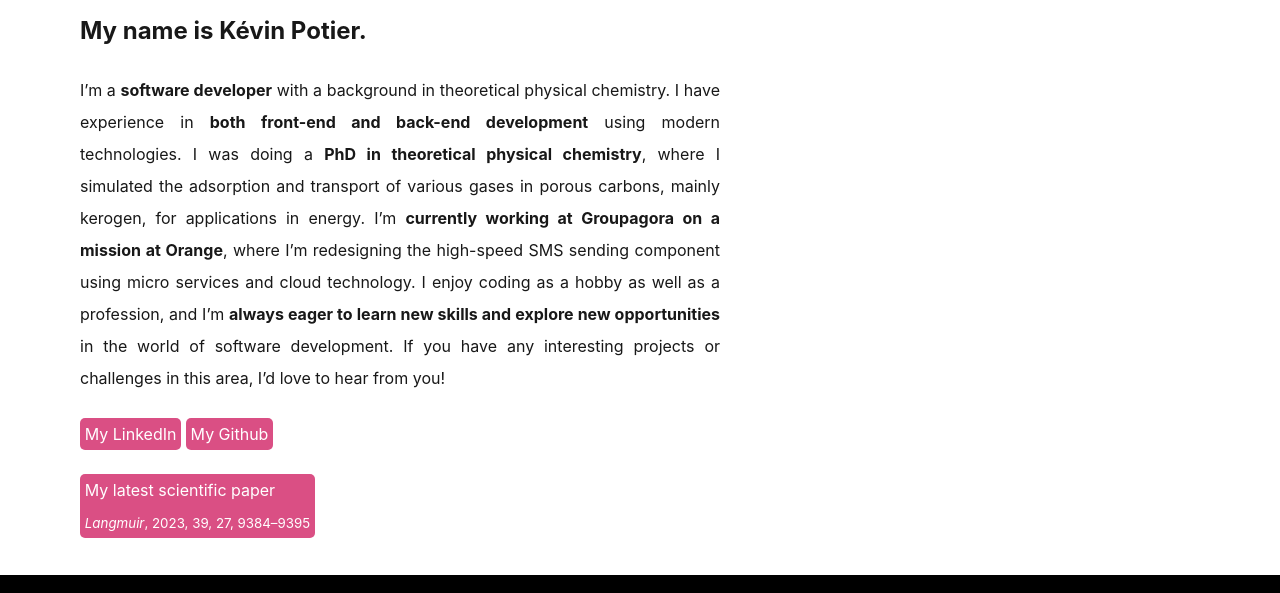
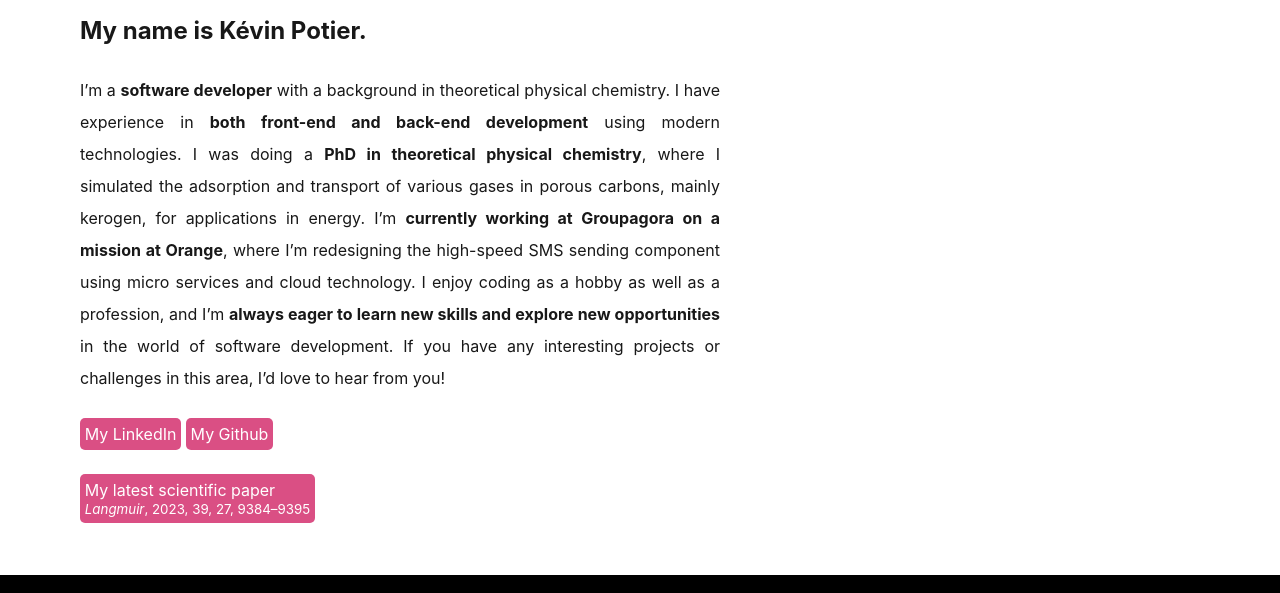
Before and after one commit to kpotier/kpotier.github.io, a plain HTML site: page index.html in a window 1280 px wide. Shown: the part 137-730 px from the top of the page. Drawn offline with Linux system fonts and the light colour scheme.

Commit message:
Update index.html

```diff
--- a/index.html
+++ b/index.html
@@ -22,7 +22,7 @@
             </p>
             <p></p>
             <p>
-                <a href="https://pubs.acs.org/doi/abs/10.1021/acs.langmuir.3c00865" target="_blank">My latest scientific paper<br /><small><i>Langmuir</i>, 2023, 39, 27, 9384–9395</small></a>
+                <a href="https://pubs.acs.org/doi/abs/10.1021/acs.langmuir.3c00865" target="_blank">My latest scientific paper<br /><small style="display: block; margin-top: -10px;"><i>Langmuir</i>, 2023, 39, 27, 9384–9395</small></a>
             </p>
         </div>
         <div class="container project">
```
